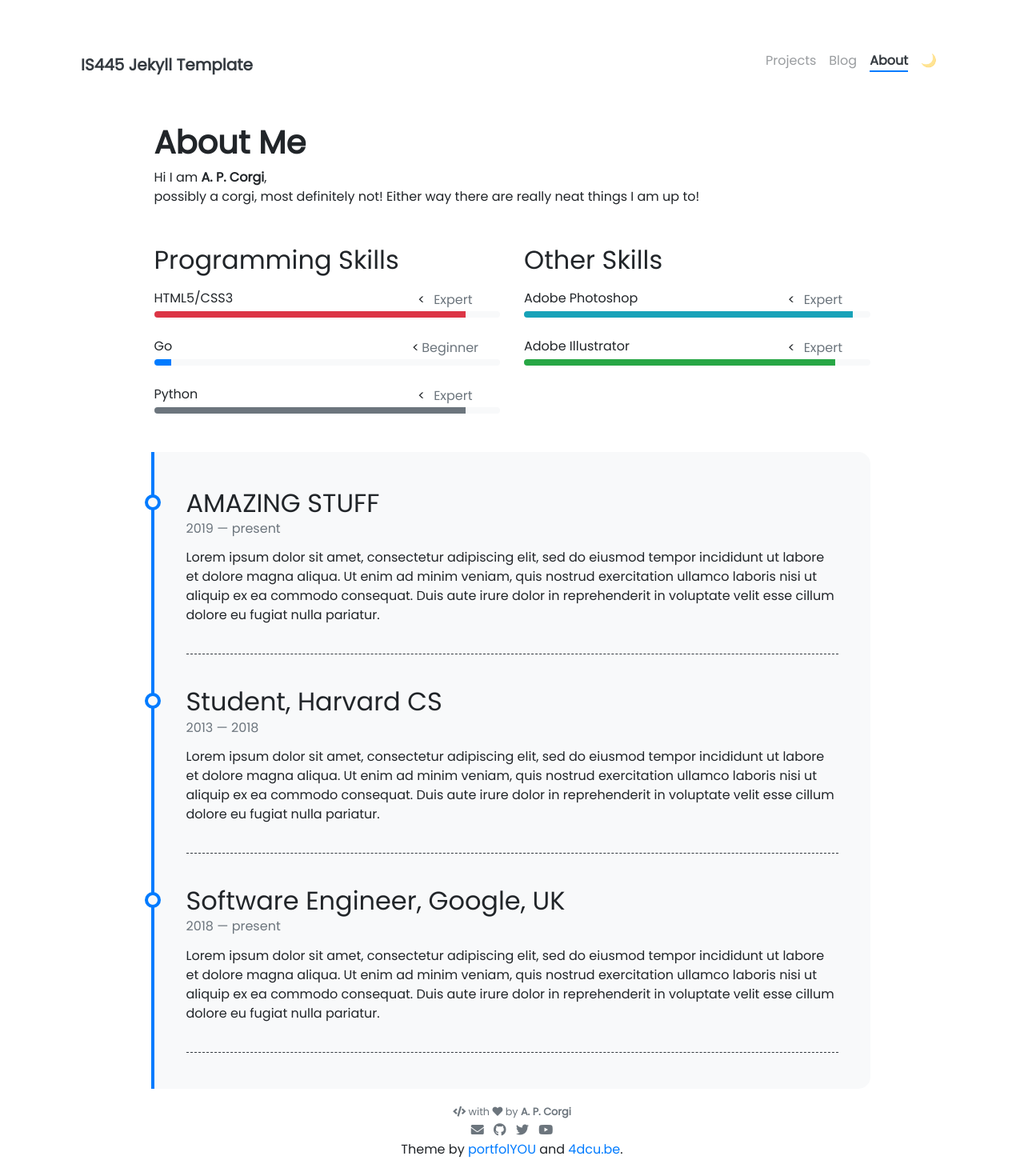
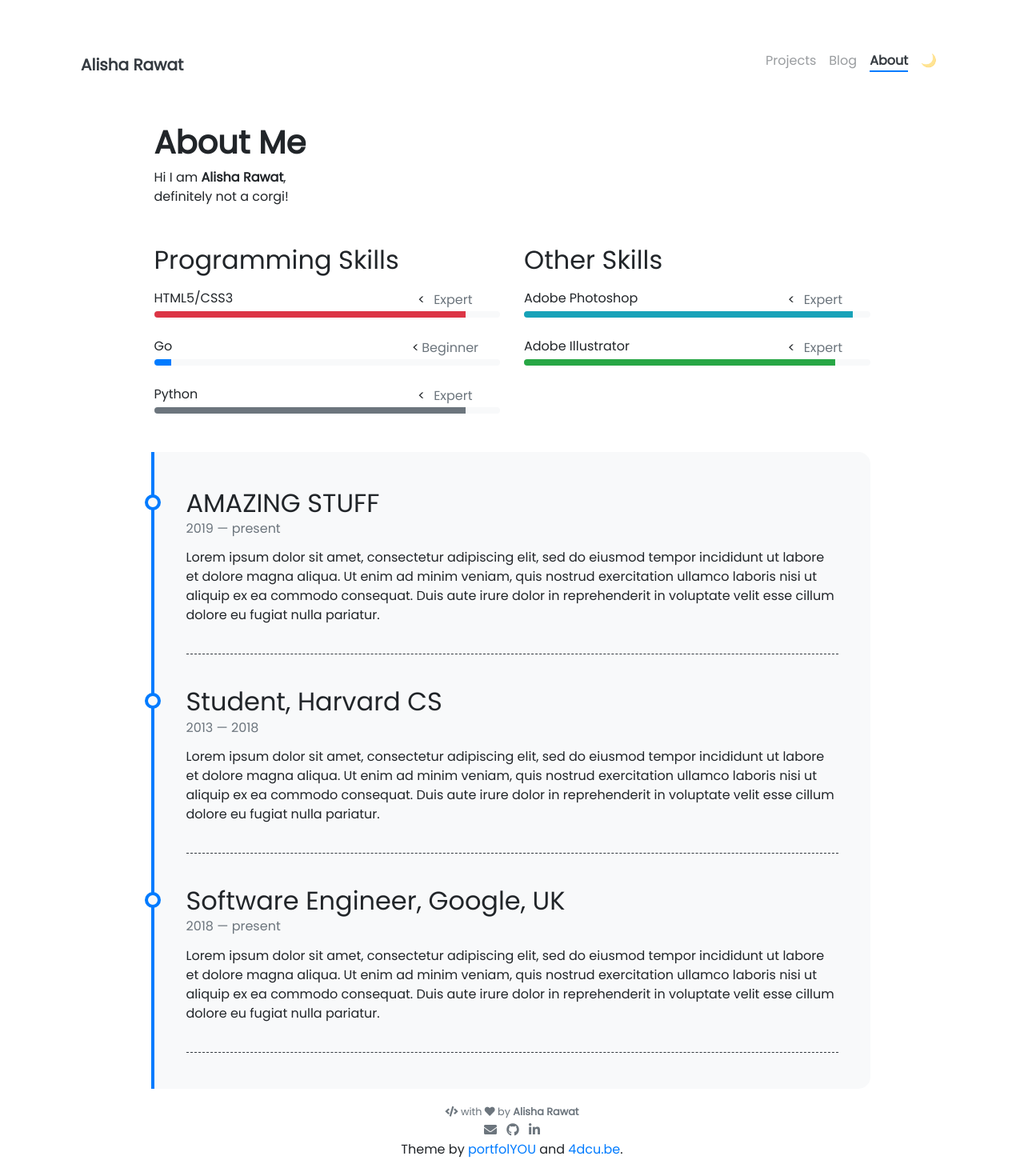
Before and after one commit to alisharawat56/alisharawat56.github.io, a Jekyll site: the page built from pages/about.md, in a window 1280 px wide. Shown: the whole page at 80% size. Built offline with Jekyll 4.4.1, drawn with Linux system fonts in a browser that asks for light colours; nearby versions of some CDN libraries.

Commit message:
new changes

```diff
--- a/_config.yml
+++ b/_config.yml
@@ -5,12 +5,12 @@
 # NOTE: it looks like you need to rebuild + repush everytime you update this _config.yml file
 
 ### Site Settings ###
-title               : IS445 Jekyll Template
+title               : Alisha Rawat
 description         : >-
-                      I am definitely not a corgi!
+                      Masters of Science in Information Management!
 baseurl             : ""   # Change to empty quotes if you are hosting your site at <your-username>.github.io directly,
 #                                             otherwise will be hosted at <your-username>.github.io/{{base_url}}
-repository          :                     # Change to <your-username> for github OR, if that doesn't work <your-username>/<your-username>.github.io (or remove it if you don't need remote projects) -- for example, I would put "jnaiman" without the quotes after the ":" here
+repository          : alisharawat56                    # Change to <your-username> for github OR, if that doesn't work <your-username>/<your-username>.github.io (or remove it if you don't need remote projects) -- for example, I would put "jnaiman" without the quotes after the ":" here
 open_new_tab        : false                             # Opens external URLs in new tab (works for posts, projects and navbar only)
 
 
@@ -34,26 +34,26 @@
 
 ### Author Info ###
 author:
-  name              : A. P. Corgi
+  name              : Alisha Rawat
   image             : https://media.tenor.com/8RcIoWTKYR4AAAAe/scuze-corgi.png
 #  behance           : your_username
 # dribbble          : your_username
-  email             : username@domain.com
+  email             : ralisha098@gmail.com
 #  facebook          : your_username
-  github            : jnaiman # JPN
+  github            : alisharawat56 # JPN
 # gitlab            : your_username
 # instagram         : your_username
 # kaggle            : your_username
-#  linkedin          : your_username
+  linkedin          : alisharawat/
 #  medium            : your_username
 # soundcloud        : your_username
 # spotify           : your_username
 # stackoverflow     : your_user_id
 # tumblr            : your_username.tumblr.com
 #  twitch            : your_username
-  twitter           : your_username
+#  twitter           : your_username
 #  vimeo             : your_username
-  youtube           : your_channel_name
+#  youtube           : your_channel_name
 # keybase           : your_username
 
 
--- a/pages/about.md
+++ b/pages/about.md
@@ -8,7 +8,7 @@
 # **About Me**
 
 Hi I am **{{ site.author.name }}**,<br>
-possibly a corgi, most definitely not!  Either way there are really neat things I am up to!
+ definitely not a corgi!
 
 <div class="row">
 {% include about/skills.html title="Programming Skills" source=site.data.programming-skills %}
```
Also changed, not shown: 9 other files.
